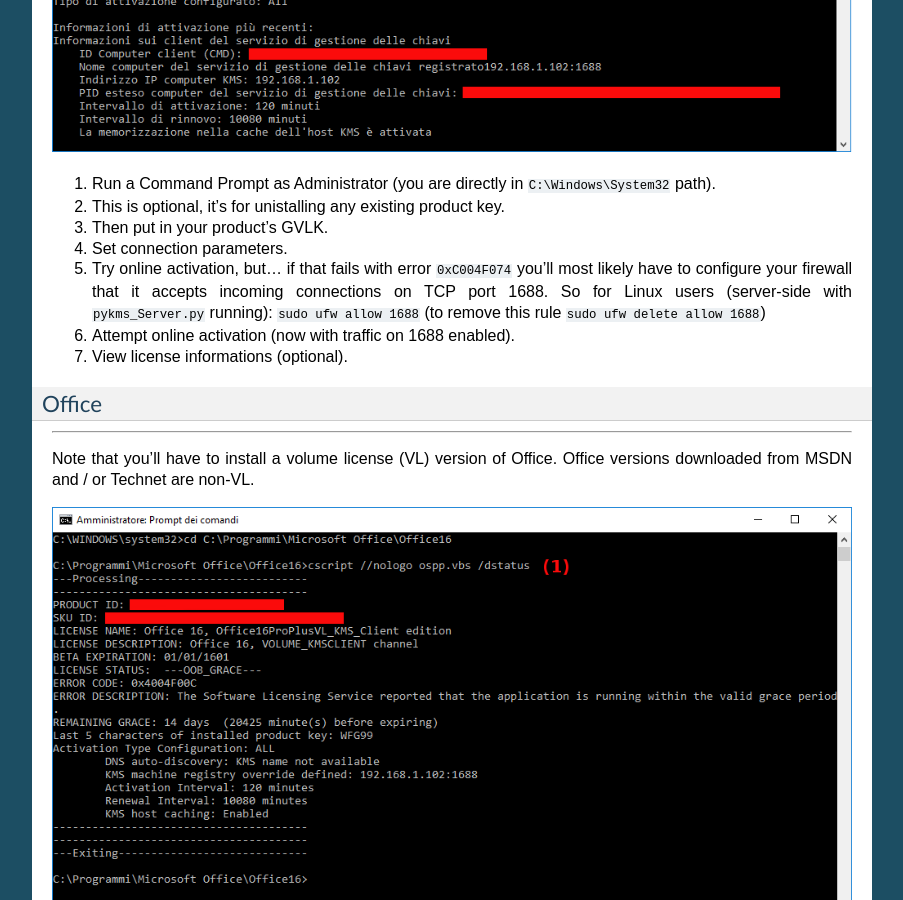
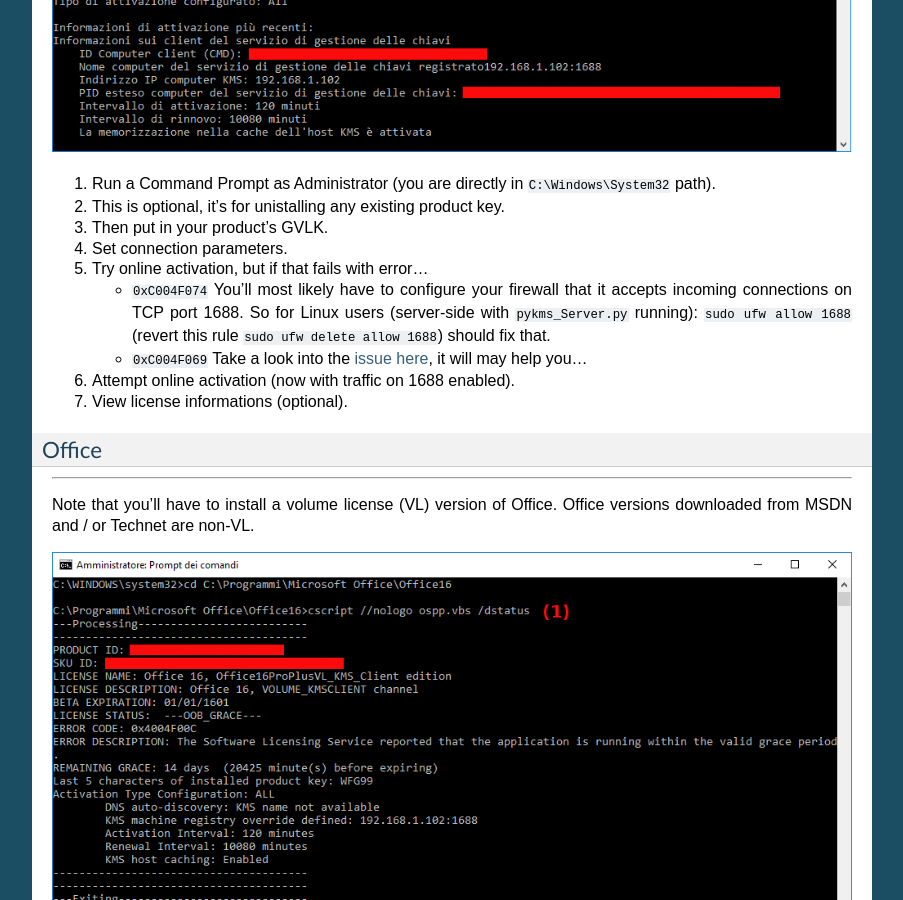
Before and after one commit to SystemRage/py-kms, a Sphinx documentation site: the page built from docs/Usage.md, in a window 1280 px wide and 900 px high, scrolled down 5940 px. Shown: the whole window, without its empty margins (198-1101 px from the left). Built offline with Sphinx 7.4.7, drawn with Linux system fonts in a browser that asks for light colours.

Commit message:
Added reference to #57 (#90)
+ Formulations

```diff
--- a/docs/Usage.md
+++ b/docs/Usage.md
@@ -316,8 +316,9 @@
 1. This is optional, it's for unistalling any existing product key.
 2. Then put in your product's GVLK.
 3. Set connection parameters.
-4. Try online activation, but... if that fails with error `0xC004F074` you’ll most likely have to configure your firewall that it accepts incoming connections on TCP port 1688. So for Linux users (server-side with `pykms_Server.py`
-    running): `sudo ufw allow 1688` (to remove this rule `sudo ufw delete allow 1688`)
+4. Try online activation, but if that fails with error...
+    - `0xC004F074` You’ll most likely have to configure your firewall that it accepts incoming connections on TCP port 1688. So for Linux users (server-side with `pykms_Server.py` running): `sudo ufw allow 1688` (revert this rule `sudo ufw delete allow 1688`) should fix that.
+    - `0xC004F069` Take a look into the [issue here](https://github.com/SystemRage/py-kms/issues/57), it will may help you...
 5. Attempt online activation (now with traffic on 1688 enabled).
 6. View license informations (optional).
 
```
